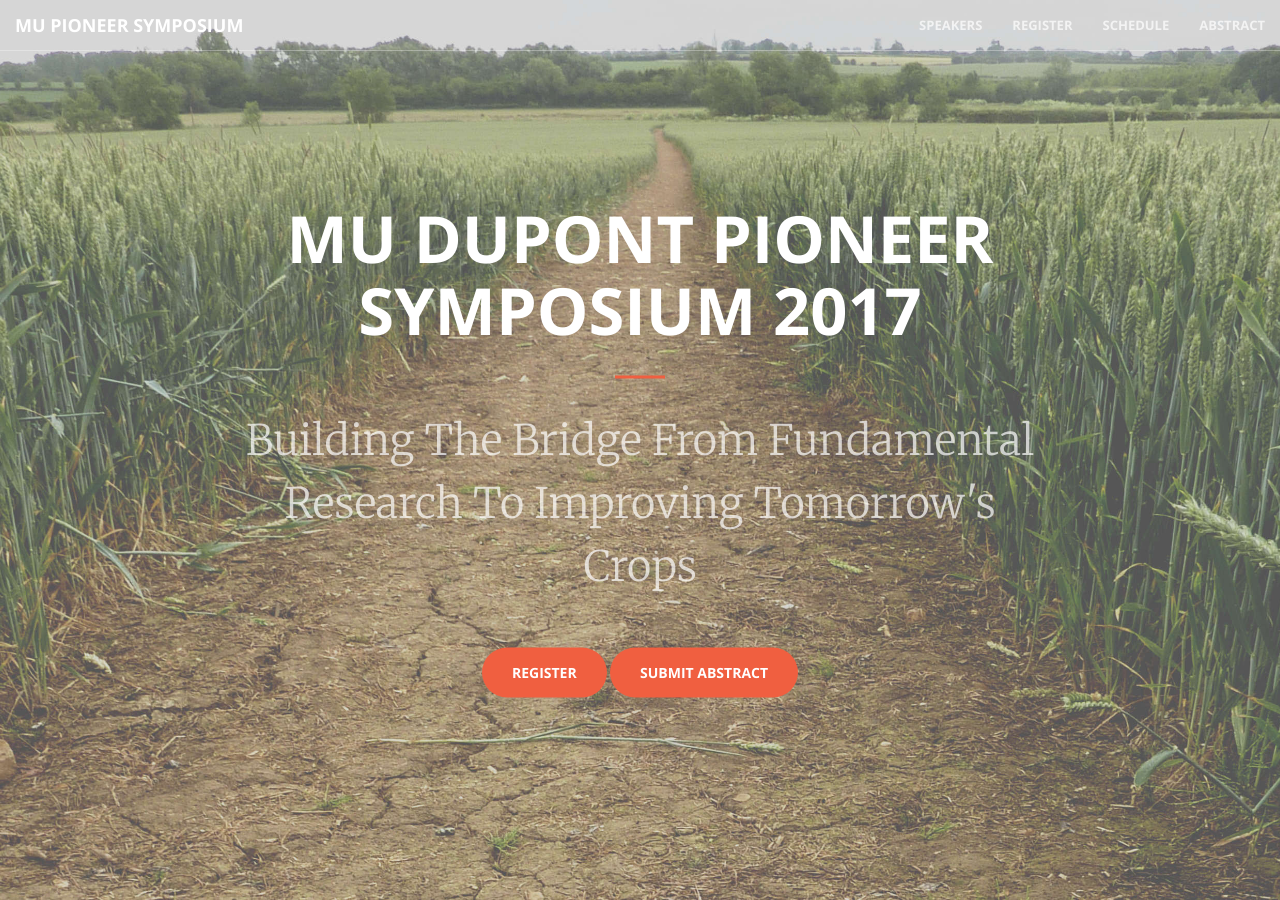
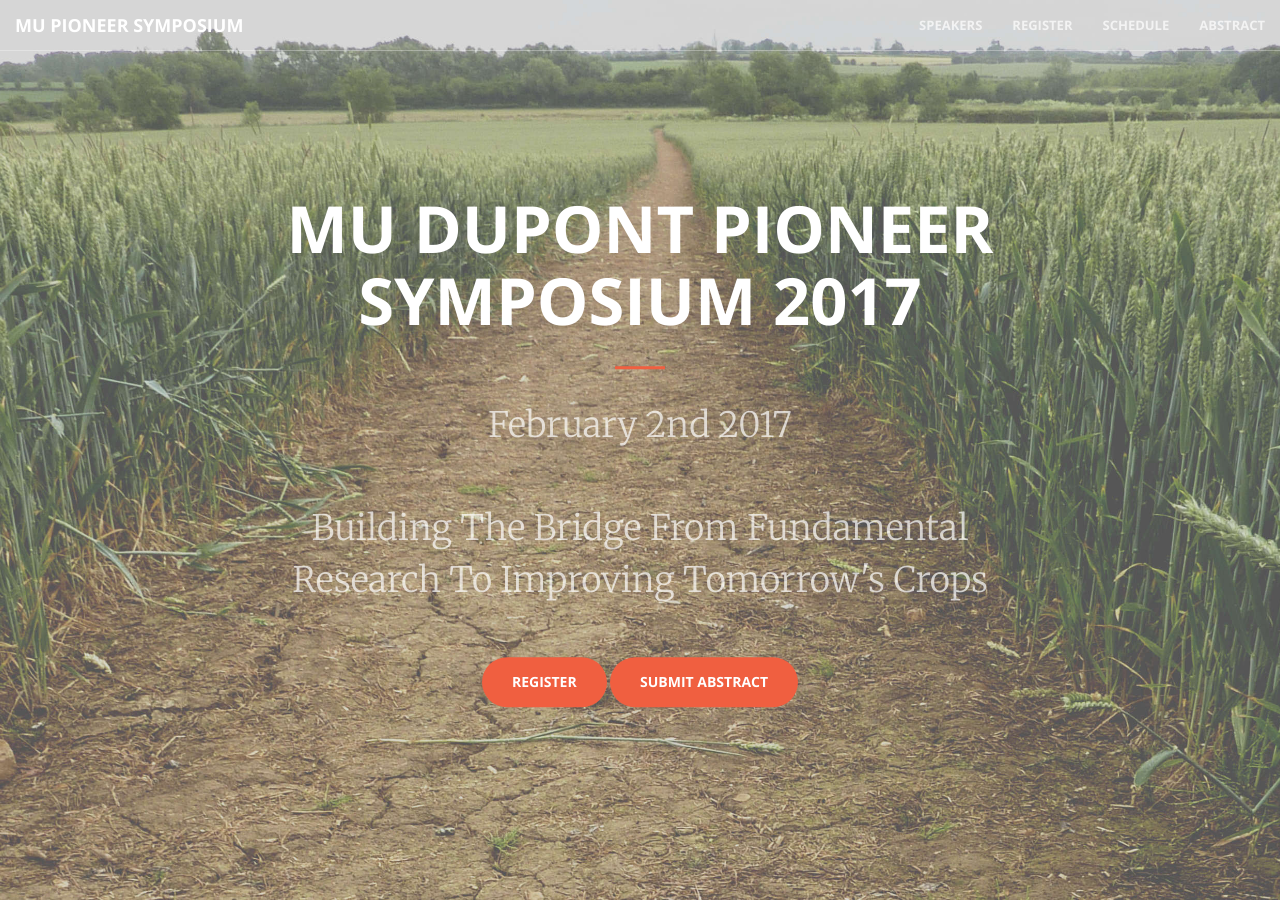
Before and after one commit to mupioneersymposium/mupioneersymposium.github.io, a Jekyll site: the page built from index.html, in a window 1280 px wide. Built offline with Jekyll 4.4.1, drawn with Linux system fonts in a browser that asks for light colours.

Commit message:
Update header.html

```diff
--- a/_includes/header.html
+++ b/_includes/header.html
@@ -3,7 +3,8 @@
         <div class="header-content-inner">
             <h1>MU DuPont Pioneer Symposium 2017</h1>
             <hr>
-            <p style="font-size: 3em;">Building The Bridge From Fundamental Research To Improving Tomorrow's Crops</p>
+            <p style="font-size: 2.5em;">February 2nd 2017</p>
+            <p style="font-size: 2.5em;">Building The Bridge From Fundamental Research To Improving Tomorrow's Crops</p>
             <a target="_blank" href="https://www.eventbrite.com/e/mu-dupont-pioneer-symposium-tickets-26468717647" class="btn btn-primary btn-xl page-scroll">Register</a> <a target="_blank" href="abstract.html" class="btn btn-primary btn-xl page-scroll">Submit Abstract</a>
         </div>
     </div>
```
